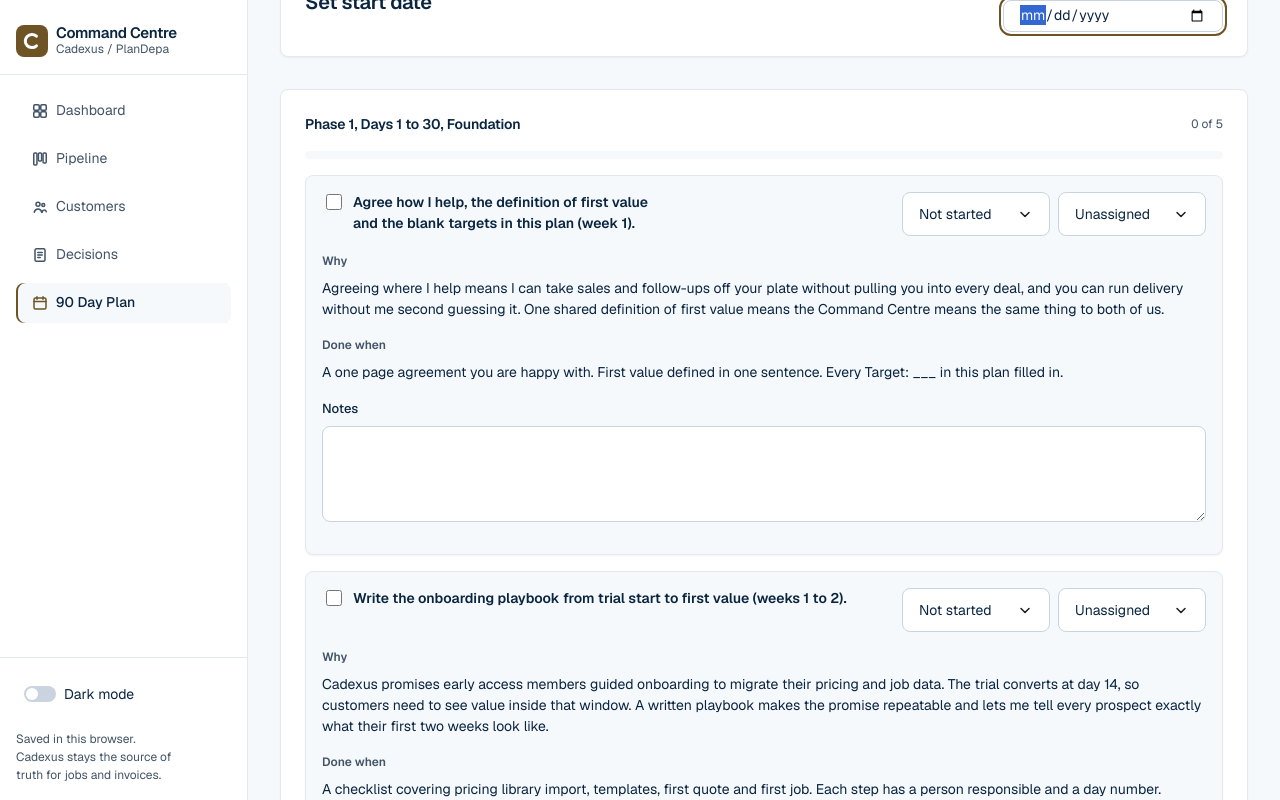
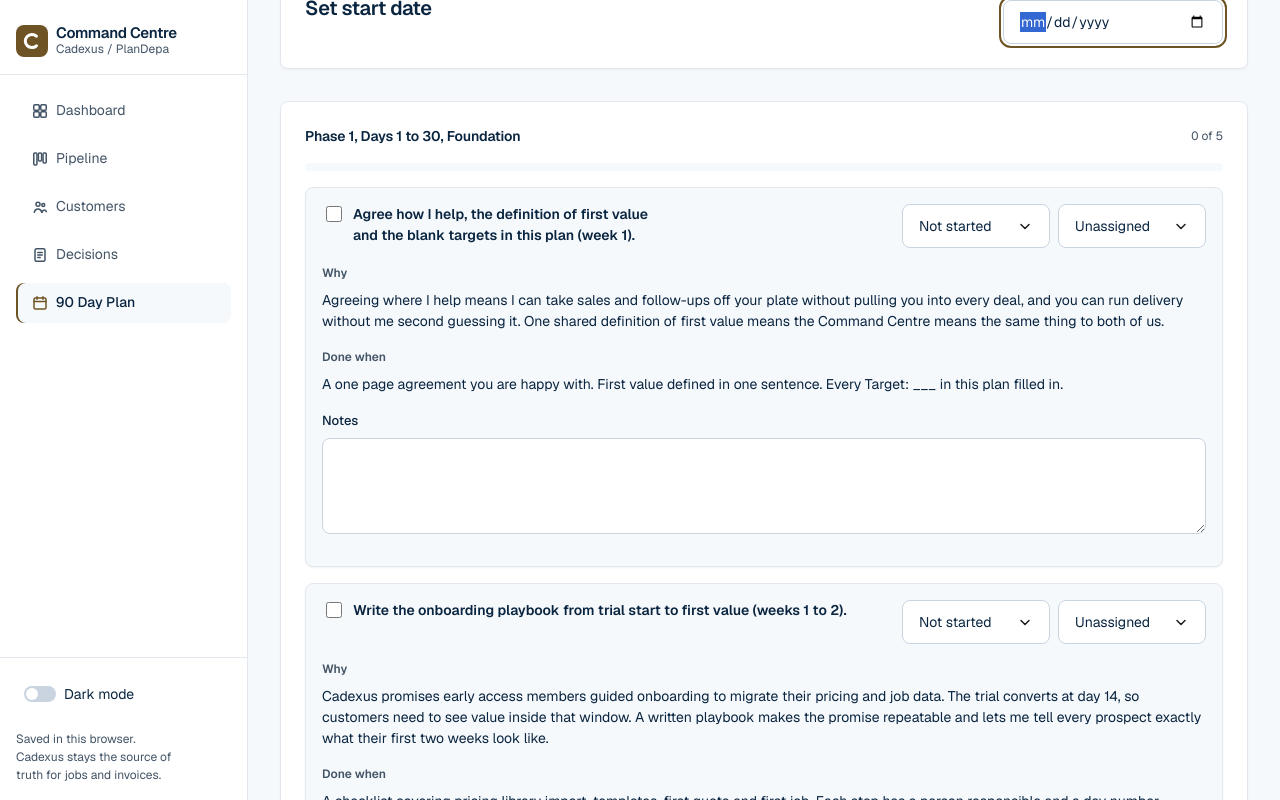
Before and after one commit to beyondbusinessagency/cadexus-command-centre, a plain HTML site: page index.html in a window 1280 px wide. Both pictures are taken after a click on the button "Set start date". Drawn offline with nearby package versions, Linux system fonts and the light colour scheme.

Commit message:
Make every single-line field 44px tall.
Text, number, date, search and select controls now share one height, 16px of left padding, 14px type and an 8px corner. Textareas keep a 96px box and use the same 16px padding.

Co-authored-by: beyondbusinessagency <beyondbusinessagency@users.noreply.github.com>

```diff
--- a/index.html
+++ b/index.html
@@ -302,8 +302,19 @@
   .help { font-size: 12px; font-weight: 400; color: var(--muted); }
   .form-grid { display: grid; grid-template-columns: 1fr 1fr; gap: var(--space-2); margin-bottom: var(--space-2); }
   .form-grid .field { margin-bottom: 0; }
-  input, select, textarea { width: 100%; height: 32px; padding: var(--space-1) var(--space-2); border-radius: var(--radius); border: 1px solid var(--border-strong); background: var(--surface); }
-  textarea { height: auto; min-height: 96px; resize: vertical; line-height: 1.5; }
+  input, select, textarea {
+    width: 100%;
+    height: 44px;
+    line-height: calc(44px - 2px);
+    padding: 0 16px;
+    border-radius: var(--radius);
+    border: 1px solid var(--border-strong);
+    background: var(--surface);
+    font-size: 14px;
+  }
+  textarea { height: auto; min-height: 96px; padding: 16px; resize: vertical; line-height: 1.5; }
+  input[type="date"]::-webkit-datetime-edit,
+  input[type="date"]::-webkit-datetime-edit-fields-wrapper { padding: 0; line-height: calc(44px - 2px); }
   select {
     -webkit-appearance: none;
     appearance: none;
```
